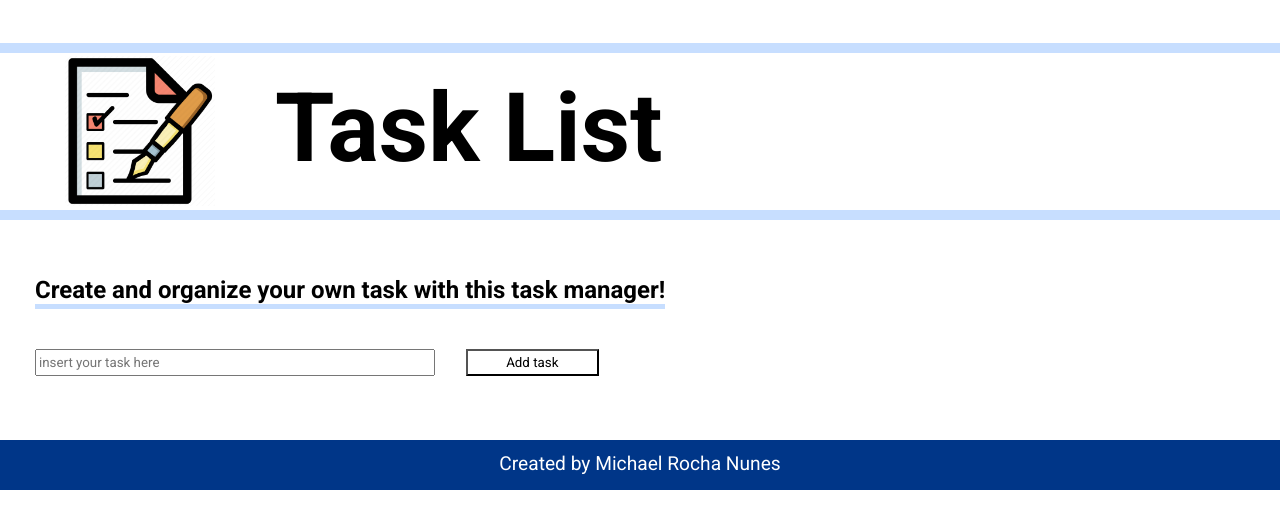
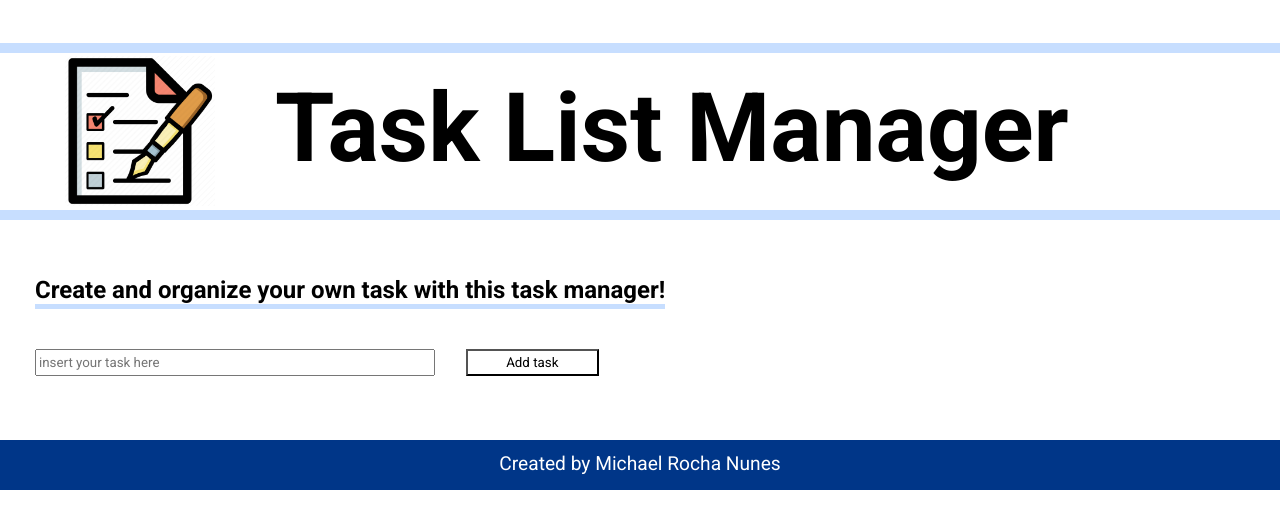
Before and after one commit to michaelrn2288/lista-de-tarefas, a plain HTML site: page index.html in a window 1280 px wide. Drawn offline with Linux system fonts and the light colour scheme.

Commit message:
add favicon and change title

```diff
--- a/index.html
+++ b/index.html
@@ -5,16 +5,17 @@
   <meta charset="UTF-8">
   <meta name="viewport" content="width=device-width, initial-scale=1.0">
   <meta http-equiv="X-UA-Compatible" content="ie=edge">
-  <title>Task List</title>
+  <title>Task List Manager</title>
   <link rel="stylesheet" href="./assets/css/style.css">
   <link rel="stylesheet" href="./assets/css/responsivity.css">
+  <link rel="icon" type="image/x-icon" href="/assets/img/task-list.ico">
 </head>
 
 <body>
 
   <section class="container">
     <div id="title-box">
-    <h1>Task List</h1>
+    <h1>Task List Manager</h1>
       <img src="./assets/img/task-list.webp" alt="notepad" id="title-image">
   </div>
       <h2>Create and organize your own task with this task manager!</h2>
```
Also changed, not shown: assets/img/task-list.ico (added).
